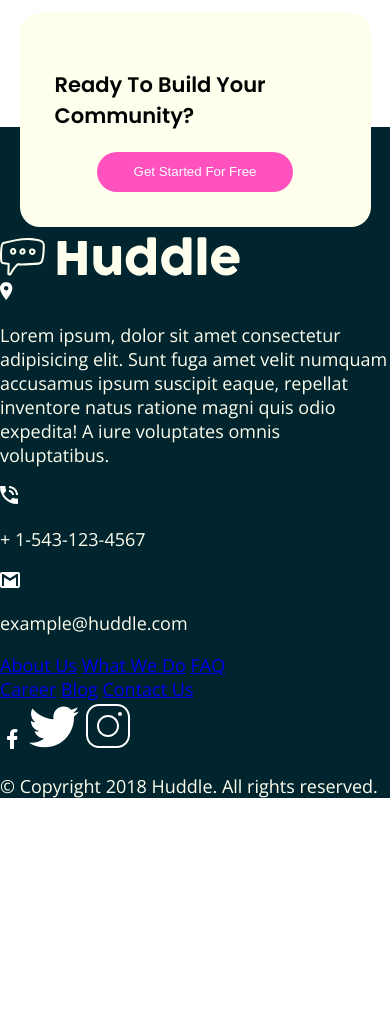
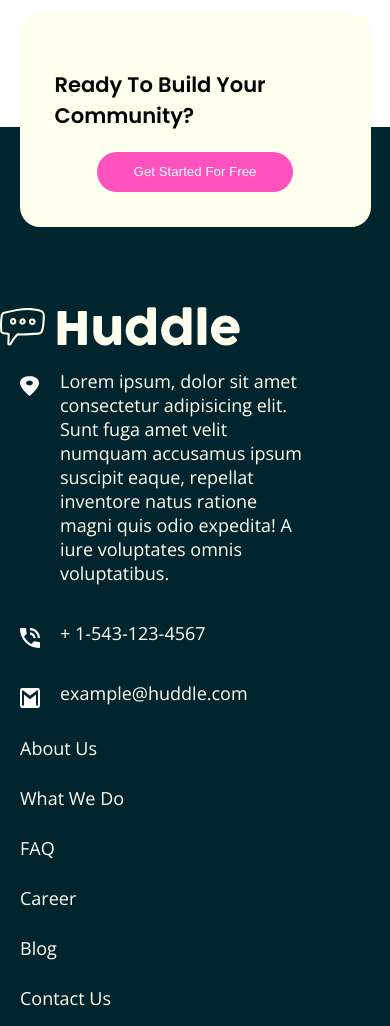
Before and after one commit to MauricioMorenoMorales/Huddle-landing-page-with-alternating-feature-blocks, a plain HTML site: page index.html in a window 390 px wide. Shown: the part 2400-3426 px from the top of the page. Before the commit the page ends 3216 px from the top, so only its background shows below. Drawn offline with nearby package versions, Linux system fonts and the light colour scheme.

Commit message:
Mobile layout completed

```diff
--- a/index.html
+++ b/index.html
@@ -107,7 +107,7 @@
 				<a href="#">What We Do</a>
 				<a href="#">FAQ</a>
 			</div>
-			<div class="Career">
+			<div class="career">
 				<a href="#">Career</a>
 				<a href="#">Blog</a>
 				<a href="#">Contact Us</a>
--- a/sass/main.sass
+++ b/sass/main.sass
@@ -120,4 +120,73 @@ header
 footer
 	background-color: $very-dark-cyan
 	color: $white
-	padding-top: 110px
+	padding-top: 180px
+	.content
+		display: flex
+		flex-direction: column
+		.contact
+			&__location
+				display: flex
+				img
+					margin: 25px 20px 0px
+					width: 20px
+					height: 20px
+				p
+					width: 250px
+			&__phone
+				display: flex
+				img
+					margin: 25px 20px 0px
+					width: 20px
+					height: 20px
+				p
+					width: 250px
+			&__email
+				display: flex
+				img
+					margin: 25px 20px 0px
+					width: 20px
+					height: 20px
+				p
+					width: 250px
+		.about-us
+			display: flex
+			flex-direction: column
+			margin-left: 20px
+			a
+				text-decoration: none
+				color: $white
+				line-height: 50px
+		.career
+			display: flex
+			flex-direction: column
+			margin-left: 20px
+			margin-bottom: 30px
+			a
+				text-decoration: none
+				color: $white
+				line-height: 50px
+		.social
+			display: flex
+			justify-content: center
+			a
+				width: 35px
+				height: 35px
+				border: 1px solid $white
+				border-radius: 50%
+				margin: 5px
+				display: flex
+				justify-content: center
+				align-items: center
+				img
+					width: 60%
+
+.copyright
+	background-color: $very-dark-cyan
+	height: 100px
+	display: flex
+	padding-top: 30px
+	justify-content: center
+	p
+		margin: 0
+		font-size: 1.5rem
```
Also changed, not shown: css/main.css.
